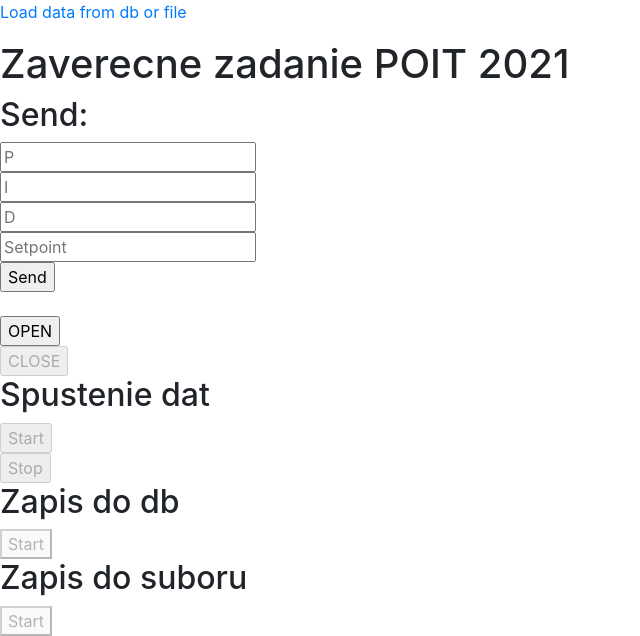
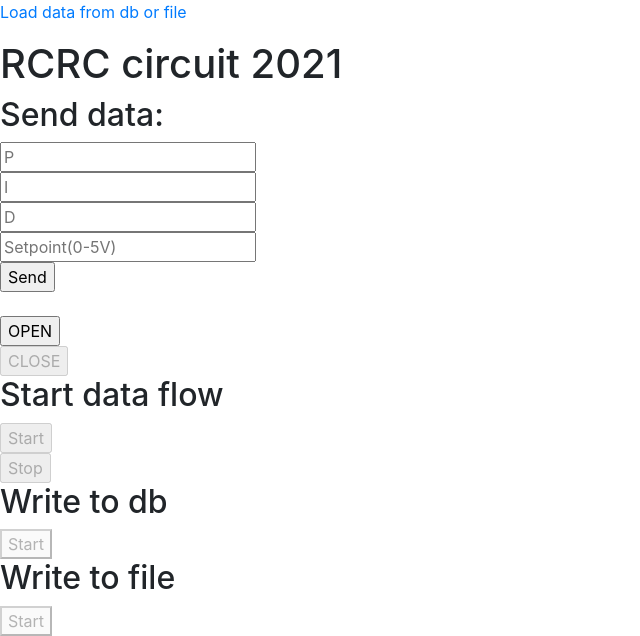
Before and after one commit to 13oND/poit2021, a Flask app: page / in a window 1280 px wide. Shown: the top 636 px of the page, without its empty margins (0-640 px from the left). Run offline with Flask 2, Linux system fonts and the light colour scheme; some libraries are stand-ins or nearby versions.

Commit message:
final adjustments

```diff
--- a/templates/index.html
+++ b/templates/index.html
@@ -1,7 +1,7 @@
 <!DOCTYPE HTML>
 <html>
  <head>
-  <title>Zaverecne zadanie POIT 2021</title>
+  <title>RCRC circuit 2021</title>
   <link rel="stylesheet" href="https://maxcdn.bootstrapcdn.com/bootstrap/4.5.2/css/bootstrap.min.css">
    <link rel="stylesheet" href="static/jquery-ui.min.css">
    <script src="static/jquery-3.2.1.min.js"></script>
@@ -56,7 +56,7 @@
       });
 
       $('form#emit').submit(function(event) {
-          socket.emit('my_event', {value: $('#P').val() + "a" + $('#I').val() + "a" + $('#D').val()+ "a" + $('#Setpoint').val() + "a"});
+          socket.emit('my_event', {value: $('#P').val() + "a" + $('#I').val() + "a" + $('#D').val()+ "a" + ($('#Setpoint').val()/5*1023) + "a"});
           return false;
         });
       $('form#start').submit(function(event) {
@@ -124,7 +124,7 @@
               "5"
           ],
           minorTicks: 2,
-          strokeTicks: true,
+          strokeTicks: true,    // valueText
           highlights: [
               {
                   "from": 0,
@@ -135,6 +135,7 @@
           colorPlate: "#fff",
           borderShadowWidth: 0,
           borders: false,
+          valueBox: false,
           needleType: "arrow",
           needleWidth: 2,
           needleCircleSize: 7,
@@ -159,13 +160,13 @@
 
   <div id="tabs">
     <div id="tabs-1">
-      <h1>Zaverecne zadanie POIT 2021</h1>
-      <h2>Send:</h2>
+      <h1>RCRC circuit 2021</h1>
+      <h2>Send data:</h2>
       <form id="emit" method="POST" action='#'>
         <input type="text" name="P" id="P" placeholder="P" required><br>
         <input type="text" name="I" id="I" placeholder="I" required><br>
         <input type="text" name="D" id="D" placeholder="D" required><br>
-        <input type="text" name="Setpoint" id="Setpoint" placeholder="Setpoint" required><br>
+        <input type="text" name="Setpoint" id="Setpoint" placeholder="Setpoint(0-5V)" required><br>
         <input type="submit" value="Send">
       </form>
       <form id="connect" method="POST" action="#" onclick="myFunction()">
@@ -174,7 +175,7 @@
       <form id="disconnect" method="POST" action="#" >
         <input id="disccon" type="submit" value="CLOSE" disabled>
       </form>
-      <h2>Spustenie dat</h2>
+      <h2>Start data flow</h2>
       <form id="start" method="POST" action='#'>
         <input id="sta" type="submit" value="Start" disabled>
       </form>
@@ -182,9 +183,9 @@
         <input id="sto" type="submit" value="Stop" disabled>
       </form>
     </div>
-    <h2>Zapis do db</h2>
+    <h2>Write to db</h2>
     <button id="ssDB" type="submit" value="start" disabled>Start</button>
-    <br><h2>Zapis do suboru</h2>
+    <br><h2>Write to file</h2>
     <button id="ssFile" type="submit" value="start" disabled>Start</button>
     <div id="tabs-2">
       <div id="plotdiv" style="width:600px;height:250px;"></div>
```
Also changed, not shown: templates/dbtab.html (+13 -9 lines), voltageData.txt (+1 -0 lines).
